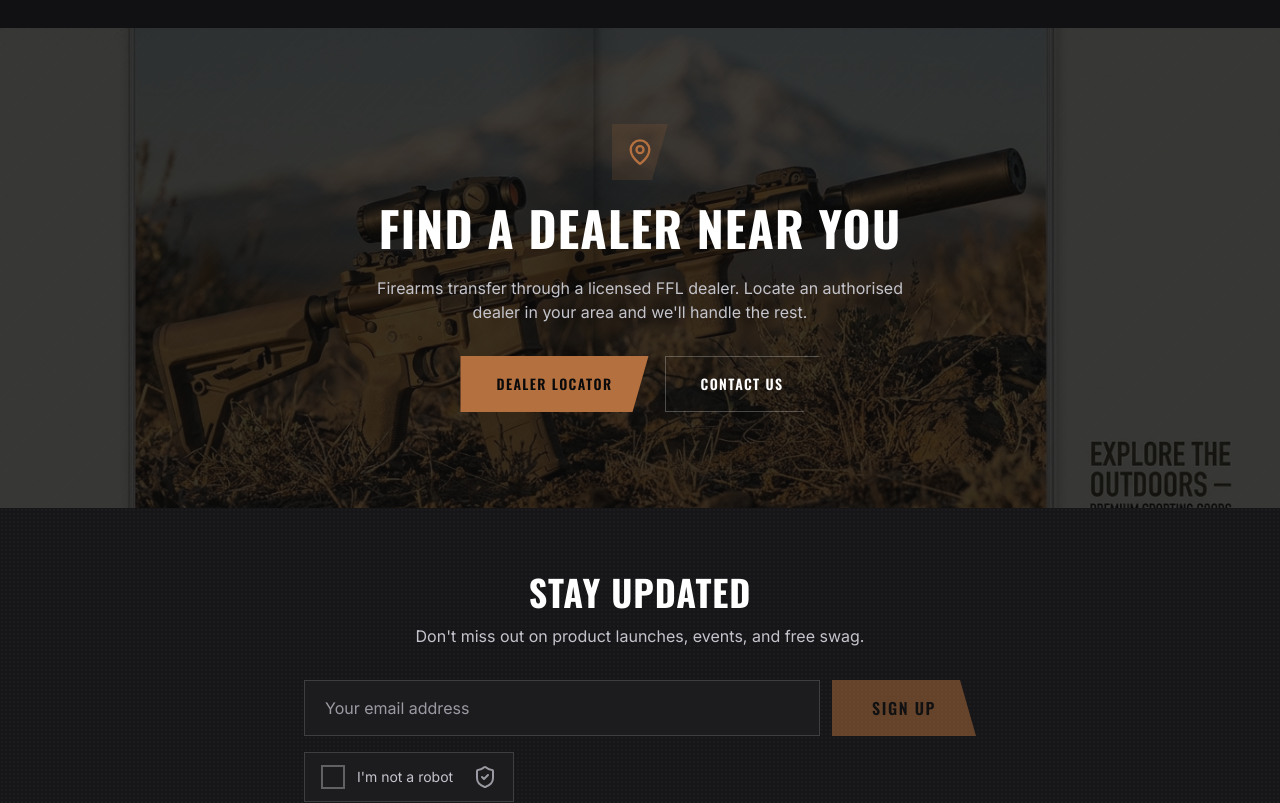
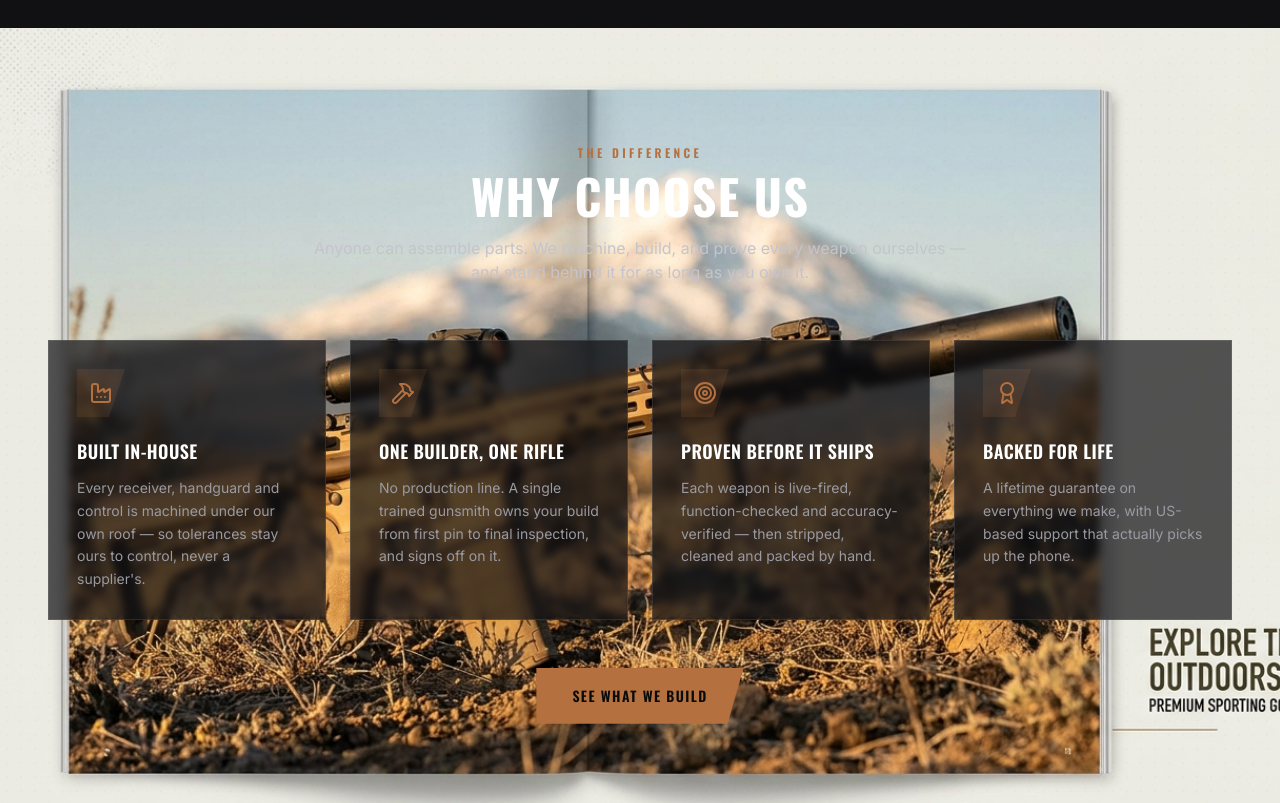
Before and after one commit to bilalshahzadd/craigs-defense-armory, a Next.js app: page / in a window 1280 px wide. Shown: the part 2260-3063 px from the top of the page. Built offline with nearby package versions, Linux system fonts and the light colour scheme; no server answers; the database is empty.

Commit message:
Replace Find a Dealer band with Why Choose Us section

```diff
--- a/app/(shop)/page.tsx
+++ b/app/(shop)/page.tsx
@@ -5,7 +5,7 @@ import { FeatureStrip } from "@/components/home/FeatureStrip";
 import { MarqueeStrip } from "@/components/home/MarqueeStrip";
 import { FeaturedProducts } from "@/components/home/FeaturedProducts";
 import { ProcessSection } from "@/components/home/ProcessSection";
-import { DealerBand } from "@/components/home/DealerBand";
+import { WhyChooseUs } from "@/components/home/WhyChooseUs";
 import { CategoryCards } from "@/components/home/CategoryCards";
 import { Reveal } from "@/components/ui/Reveal";
 import { AngularButton } from "@/components/ui/AngularButton";
@@ -83,7 +83,7 @@ export default function HomePage() {
         </div>
       </section>
 
-      <DealerBand />
+      <WhyChooseUs />
       <CategoryCards />
     </>
   );
--- a/components/home/DealerBand.tsx
+++ /dev/null
@@ -1,41 +0,0 @@
-import Image from "next/image";
-import { MapPin } from "lucide-react";
-import { IMG } from "@/lib/data";
-import { AngularButton } from "@/components/ui/AngularButton";
-
-export function DealerBand() {
-  return (
-    <section className="relative overflow-hidden">
-      <Image
-        src={IMG.rifleDesert}
-        alt=""
-        fill
-        sizes="100vw"
-        className="object-cover object-center"
-      />
-      <div className="absolute inset-0 bg-ink/80" />
-      <div className="absolute inset-0 diag-lines opacity-[0.08]" />
-
-      <div className="container-site relative flex flex-col items-center gap-6 py-20 text-center lg:py-24">
-        <span className="grid h-14 w-14 place-items-center bg-copper/15 text-copper clip-slant-br">
-          <MapPin className="h-7 w-7" />
-        </span>
-        <h2 className="max-w-2xl font-display text-4xl font-bold uppercase leading-tight tracking-wide text-white lg:text-5xl">
-          Find a Dealer Near You
-        </h2>
-        <p className="max-w-xl text-muted-light">
-          Firearms transfer through a licensed FFL dealer. Locate an authorised
-          dealer in your area and we&apos;ll handle the rest.
-        </p>
-        <div className="mt-2 flex flex-wrap justify-center gap-4">
-          <AngularButton href="/support" size="lg">
-            Dealer Locator
-          </AngularButton>
-          <AngularButton href="/support" size="lg" variant="outline">
-            Contact Us
-          </AngularButton>
-        </div>
-      </div>
-    </section>
-  );
-}
--- /dev/null
+++ b/components/home/WhyChooseUs.tsx
@@ -0,0 +1,81 @@
+import Image from "next/image";
+import { Factory, Hammer, Target, Award } from "lucide-react";
+import { IMG } from "@/lib/data";
+import { AngularButton } from "@/components/ui/AngularButton";
+import { Reveal } from "@/components/ui/Reveal";
+
+const reasons = [
+  {
+    Icon: Factory,
+    title: "Built In-House",
+    text: "Every receiver, handguard and control is machined under our own roof — so tolerances stay ours to control, never a supplier's.",
+  },
+  {
+    Icon: Hammer,
+    title: "One Builder, One Rifle",
+    text: "No production line. A single trained gunsmith owns your build from first pin to final inspection, and signs off on it.",
+  },
+  {
+    Icon: Target,
+    title: "Proven Before It Ships",
+    text: "Each weapon is live-fired, function-checked and accuracy-verified — then stripped, cleaned and packed by hand.",
+  },
+  {
+    Icon: Award,
+    title: "Backed for Life",
+    text: "A lifetime guarantee on everything we make, with US-based support that actually picks up the phone.",
+  },
+];
+
+export function WhyChooseUs() {
+  return (
+    <section className="relative overflow-hidden">
+      <Image
+        src={IMG.rifleDesert}
+        alt=""
+        fill
+        sizes="100vw"
+        className="object-cover object-center"
+      />
+      <div className="absolute inset-0 bg-ink/88" />
+      <div className="absolute inset-0 bg-hex opacity-50" />
+
+      <div className="container-site relative py-20 lg:py-28">
+        <div className="mx-auto max-w-2xl text-center">
+          <span className="font-display text-xs font-semibold uppercase tracking-widest2 text-copper">
+            The Difference
+          </span>
+          <h2 className="mt-2 font-display text-4xl font-bold uppercase tracking-wide text-white lg:text-5xl">
+            Why Choose Us
+          </h2>
+          <p className="mt-4 text-muted-light">
+            Anyone can assemble parts. We machine, build, and prove every weapon
+            ourselves — and stand behind it for as long as you own it.
+          </p>
+        </div>
+
+        <div className="mt-14 grid grid-cols-1 gap-6 sm:grid-cols-2 lg:grid-cols-4">
+          {reasons.map(({ Icon, title, text }, i) => (
+            <Reveal key={title} delayIndex={i}>
+              <div className="group h-full border border-white/10 bg-ink-800/70 p-7 backdrop-blur-sm transition-colors hover:border-copper/50">
+                <span className="grid h-12 w-12 place-items-center bg-copper/15 text-copper transition-colors clip-slant-br group-hover:bg-copper group-hover:text-white">
+                  <Icon className="h-6 w-6" />
+                </span>
+                <h3 className="mt-5 font-display text-lg font-semibold uppercase tracking-wide text-white">
+                  {title}
+                </h3>
+                <p className="mt-3 text-sm leading-relaxed text-muted">{text}</p>
+              </div>
+            </Reveal>
+          ))}
+        </div>
+
+        <div className="mt-12 flex justify-center">
+          <AngularButton href="/rifles" size="lg">
+            See What We Build
+          </AngularButton>
+        </div>
+      </div>
+    </section>
+  );
+}
```
